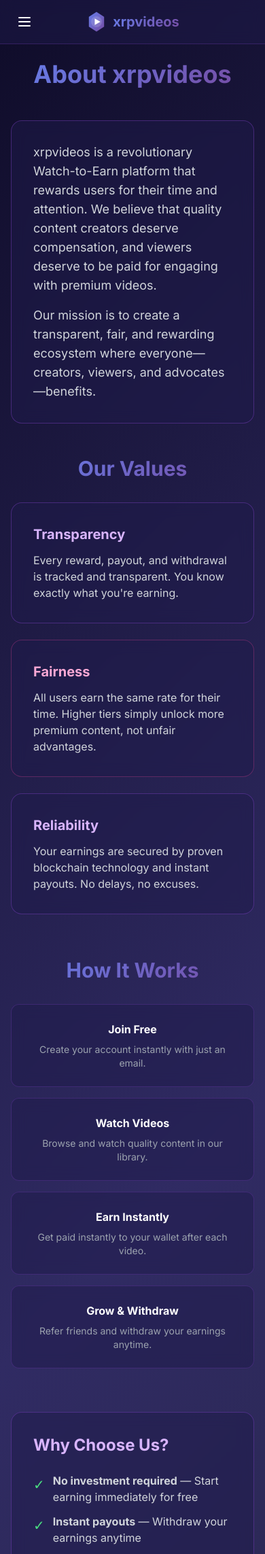
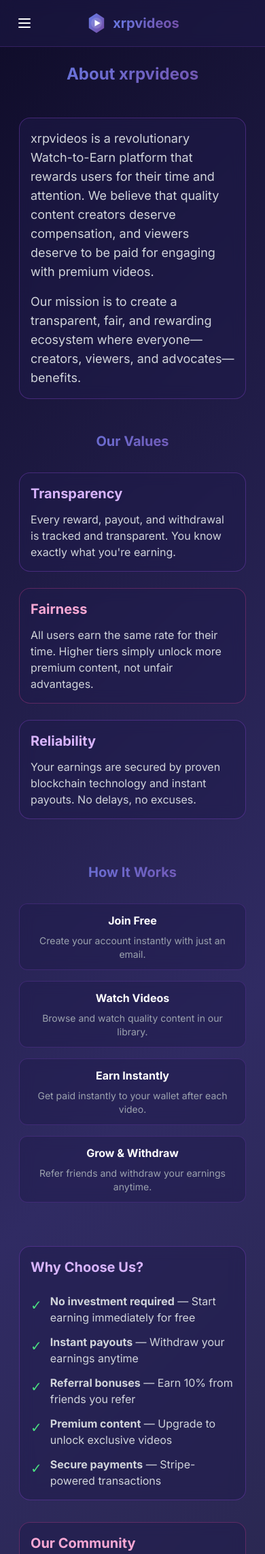
Before and after one commit to mainmesh/xrp_videos, a Django app: page /about/ in a window 390 px wide. Shown: the top 2286 px of the page at 68% size. Run offline with Django 4.2, Linux system fonts and the light colour scheme; some libraries are stand-ins or nearby versions.

Commit message:
Add comprehensive mobile responsiveness: prevent overflow, touch-friendly inputs, responsive text sizing

```diff
--- a/templates/base.html
+++ b/templates/base.html
@@ -27,10 +27,39 @@
         max-width: 100vw;
       }
 
+      /* Ensure all content fits within viewport */
+      * {
+        max-width: 100%;
+        word-wrap: break-word;
+        overflow-wrap: break-word;
+      }
+
+      /* Prevent horizontal scroll on all containers */
+      .container, .main-content-wrapper, main, section, div {
+        max-width: 100%;
+      }
+
       .gradient-bg { background: linear-gradient(135deg, #667eea 0%, #764ba2 100%); }
       .gradient-text { background: linear-gradient(135deg, #667eea 0%, #764ba2 100%); -webkit-background-clip: text; -webkit-text-fill-color: transparent; background-clip: text; }
       .glass-effect { background: rgba(255, 255, 255, 0.7); backdrop-filter: blur(10px); border: 1px solid rgba(255, 255, 255, 0.3); }
       .dark-glass { background: rgba(30, 27, 75, 0.5); backdrop-filter: blur(10px); }
+
+      /* Mobile responsive text */
+      @media (max-width: 640px) {
+        h1 { font-size: 1.875rem !important; line-height: 2.25rem !important; }
+        h2 { font-size: 1.5rem !important; line-height: 2rem !important; }
+        h3 { font-size: 1.25rem !important; line-height: 1.75rem !important; }
+
+        /* Ensure buttons and inputs are touch-friendly */
+        button, input, select, textarea {
+          min-height: 44px;
+        }
+
+        /* Prevent text overflow on small screens */
+        p, span, div {
+          word-break: break-word;
+        }
+      }
 
       /* Sidebar Styles */
       .sidebar { transition: transform 0.3s ease-in-out; }
@@ -152,10 +181,36 @@
       /* Mobile responsive fixes */
       @media (max-width: 1023px) {
         .main-content-wrapper {
-          width: 100vw;
+          width: 100%;
           max-width: 100vw;
           overflow-x: hidden;
         }
+
+        /* Ensure main content padding doesn't cause overflow */
+        main {
+          padding-left: 1rem;
+          padding-right: 1rem;
+        }
+
+        /* Prevent cards and containers from exceeding viewport */
+        .dark-glass, .glass-effect {
+          max-width: 100%;
+          overflow: hidden;
+        }
+      }
+
+      /* Tablet and mobile spacing adjustments */
+      @media (max-width: 768px) {
+        main {
+          padding-left: 0.75rem;
+          padding-right: 0.75rem;
+        }
+
+        /* Reduce padding on mobile for better space utilization */
+        .p-8 { padding: 1rem !important; }
+        .p-6 { padding: 0.75rem !important; }
+        .px-8 { padding-left: 1rem !important; padding-right: 1rem !important; }
+        .py-8 { padding-top: 1rem !important; padding-bottom: 1rem !important; }
       }
     </style>
   </head>
```
Also changed, not shown: templates/admin_panel/base.html (+41 -1 lines).
